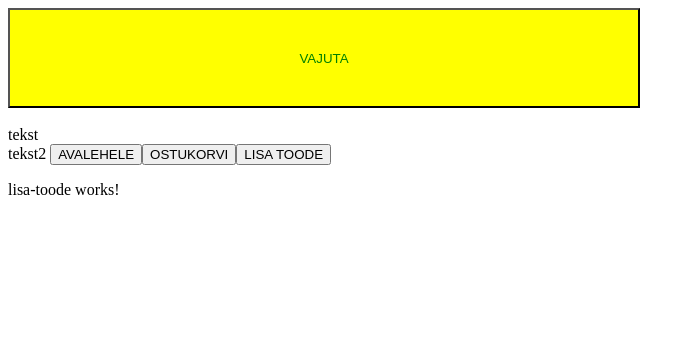
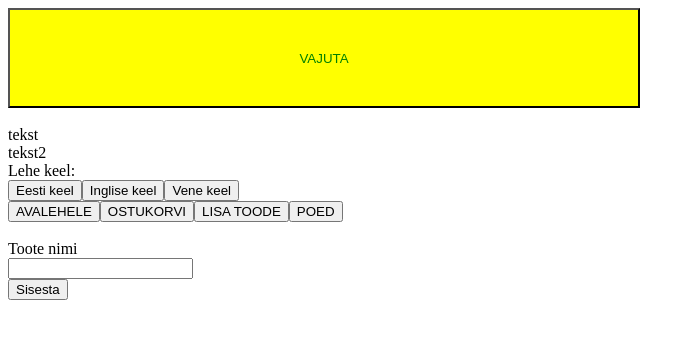
Before and after one commit to vahermihkel/Angular-06-2022, an Angular app in the folder veebipood/: page /lisa-toode in a window 1280 px wide. Shown: the top 338 px of the page, without its empty margins (0-695 px from the left). Built offline with nearby package versions, Linux system fonts and the light colour scheme.

Commit message:
funktsiooni taaskasutamine, ngFor, localStorage, [(ngModel)] (formsModule)

```diff
--- a/veebipood/src/app/app-routing.module.ts
+++ b/veebipood/src/app/app-routing.module.ts
@@ -1,15 +1,19 @@
 import { NgModule } from '@angular/core';
 import { RouterModule, Routes } from '@angular/router';
 import { AvalehtComponent } from './avaleht/avaleht.component';
+import { KodulehtComponent } from './koduleht/koduleht.component';
 import { LisaToodeComponent } from './lisa-toode/lisa-toode.component';
 import { OstukorvComponent } from './ostukorv/ostukorv.component';
+import { PoedComponent } from './poed/poed.component';
 
 const routes: Routes = [
   // localhost:4200/ --> avaleht/ avaleht.component.html
-  { path: "", component: AvalehtComponent },
+  { path: "", component: KodulehtComponent },
+  { path: "soendus", component: AvalehtComponent },
   // localhost:4200/ostukorv --> ostukorv/ ostukorv.component.html
   { path: "ostukorv", component: OstukorvComponent },
   { path: "lisa-toode", component: LisaToodeComponent },
+  { path: "poed", component: PoedComponent },
 ];
 
 @NgModule({
--- a/veebipood/src/app/app.component.html
+++ b/veebipood/src/app/app.component.html
@@ -5,9 +5,15 @@ tekst2
 <!-- ctrl + ä kommentaari jaoks -->
 <!-- routerLink="/" suunab meid localhost:4200/
                     https//www.delfi.ee/ -->
+<div>Lehe keel: {{programmiKeel}}</div>
+<button (click)="valiKeel('EE')">Eesti keel</button>
+<button (click)="valiKeel('EN')">Inglise keel</button>
+<button (click)="valiKeel('RU')">Vene keel</button>
+<br>
 <button routerLink="/">AVALEHELE</button>
 <!-- routerLink="/ostukorv" suunab meid localhost:4200/ostukorv
                     https//www.delfi.ee/ostukorv -->
 <button routerLink="/ostukorv">OSTUKORVI</button>
 <button routerLink="/lisa-toode">LISA TOODE</button>
+<button routerLink="/poed">POED</button>
 <router-outlet></router-outlet>
--- a/veebipood/src/app/app.component.ts
+++ b/veebipood/src/app/app.component.ts
@@ -7,4 +7,30 @@ import { Component } from '@angular/core';
 })
 export class AppComponent {
   title = 'veebipood';
+  programmiKeel = localStorage.getItem("keel");
+  // sõnaline (jutumärkides) --- string
+  // numbriline (ilma jutumärkideta numbritest koosnev) --- number
+  // kahendväärtus (true või false) --- boolean
+
+  valiKeel(uusKeel: string) {
+    localStorage.setItem("keel", uusKeel);
+    this.programmiKeel = uusKeel;
+  }
 }
+
+// 1. andmebaas - väline, internetist
+// 2. brauserisse - cookies, localStorage
+// 3. faili - excel, txt
+
+
+// valiKeelEN() {
+//   this.programmiKeel = "EN";
+// }
+
+// valiKeelRU() {
+//   this.programmiKeel = "RU";
+// }
+
+// valiKeelEE() {
+//   this.programmiKeel = "EE";
+// }
--- a/veebipood/src/app/app.module.ts
+++ b/veebipood/src/app/app.module.ts
@@ -6,17 +6,23 @@ import { AppComponent } from './app.component';
 import { AvalehtComponent } from './avaleht/avaleht.component';
 import { OstukorvComponent } from './ostukorv/ostukorv.component';
 import { LisaToodeComponent } from './lisa-toode/lisa-toode.component';
+import { PoedComponent } from './poed/poed.component';
+import { FormsModule } from '@angular/forms';
+import { KodulehtComponent } from './koduleht/koduleht.component';
 
 @NgModule({
   declarations: [
     AppComponent,
     AvalehtComponent,
     OstukorvComponent,
-    LisaToodeComponent
+    LisaToodeComponent,
+    PoedComponent,
+    KodulehtComponent
   ],
   imports: [
-    BrowserModule,
-    AppRoutingModule
+    BrowserModule, // ngIf, ngFor
+    AppRoutingModule, // routerLink, router-outlet
+    FormsModule
   ],
   providers: [],
   bootstrap: [AppComponent]
--- /dev/null
+++ b/veebipood/src/app/koduleht/koduleht.component.html
@@ -0,0 +1,5 @@
+<div>Viimati lisatud toode: {{ viimatiLisatudToode }}</div>
+
+<div *ngFor="let toode of tooted">
+  {{ toode }}
+</div>
--- /dev/null
+++ b/veebipood/src/app/koduleht/koduleht.component.ts
@@ -0,0 +1,21 @@
+import { Component, OnInit } from '@angular/core';
+
+@Component({
+  selector: 'app-koduleht',
+  templateUrl: './koduleht.component.html',
+  styleUrls: ['./koduleht.component.css']
+})
+export class KodulehtComponent implements OnInit {
+  viimatiLisatudToode = localStorage.getItem("toode");
+  tooted: any[] = [];
+
+  constructor() { }
+
+  ngOnInit(): void {
+    let lsTooted = localStorage.getItem("tooted");
+    if (lsTooted !== null) {
+      this.tooted = JSON.parse(lsTooted);
+    }
+  }
+
+}
--- a/veebipood/src/app/lisa-toode/lisa-toode.component.html
+++ b/veebipood/src/app/lisa-toode/lisa-toode.component.html
@@ -1 +1,4 @@
-<p>lisa-toode works!</p>
+<br> <br>
+<label>Toote nimi</label> <br>
+<input (keyup.enter)="sisestaToode()" [(ngModel)]="uusToode" type="text"> <br>
+<button (click)="sisestaToode()">Sisesta</button> <br>
--- a/veebipood/src/app/lisa-toode/lisa-toode.component.ts
+++ b/veebipood/src/app/lisa-toode/lisa-toode.component.ts
@@ -6,10 +6,31 @@ import { Component, OnInit } from '@angular/core';
   styleUrls: ['./lisa-toode.component.css']
 })
 export class LisaToodeComponent implements OnInit {
+  uusToode = "";
 
   constructor() { }
 
   ngOnInit(): void {
   }
 
+  sisestaToode() {
+    localStorage.setItem("toode", this.uusToode);
+
+    let lsTooted = localStorage.getItem("tooted");
+    let tooted = [];
+    if (lsTooted !== null) {
+      tooted = JSON.parse(lsTooted);
+    }
+    tooted.push(this.uusToode);
+    localStorage.setItem("tooted", JSON.stringify(tooted));
+  }
+
+  // 1. pean võtma localStorage-st tooted ---> localStorage.getItem
+  // 2. pean tegema uue tühja massiivi ---> let muutuja on ( = ) tühi massiiv ( [] )
+  // 3. KUI TOOTED ON OLEMAS, siis asendan selle tühja massiivi nende toodetega   ( if  )
+  // 4. pean võtma jutumärgid ära  ---> JSON.parse()
+  // 5. pean lisama uue toote juurde
+  // 6. pean panema jutumärgid tagasi
+  // 7. lisan localStorage-sse
+
 }
--- /dev/null
+++ b/veebipood/src/app/poed/poed.component.html
@@ -0,0 +1,13 @@
+<!-- <div (click)="v6taYhendust('514123123')">Kristiine keskus</div>
+<div (click)="v6taYhendust('513541312')">Helsinki keskus</div>
+<div (click)="v6taYhendust('5123123')">Sfawrda keskus</div>
+<div (click)="v6taYhendust('513213')">FFqeqas keskus</div>
+<div (click)="v6taYhendust('513125123')">Tweqeqwe keskus</div>
+<div (click)="v6taYhendust('561412312')">Tasku keskus</div>
+<div (click)="v6taYhendust('565131232')">Ülemiste keskus</div> -->
+
+<div *ngFor="let keskuseNimi of keskused">{{keskuseNimi}} keskus</div>
+
+<br><br>
+
+<div *ngIf="v2ljakuvatavKontakt !== ''">Nende kontakt on: {{ v2ljakuvatavKontakt }}</div>
--- /dev/null
+++ b/veebipood/src/app/poed/poed.component.ts
@@ -0,0 +1,21 @@
+import { Component, OnInit } from '@angular/core';
+
+@Component({
+  selector: 'app-poed',
+  templateUrl: './poed.component.html',
+  styleUrls: ['./poed.component.css']
+})
+export class PoedComponent implements OnInit {
+  v2ljakuvatavKontakt = "";
+  keskused = ['Kristiine', 'Helsinki', 'Sfawrda'];
+
+  constructor() { }
+
+  ngOnInit(): void {
+  }
+
+  v6taYhendust(telefoniNumber: string) {
+    this.v2ljakuvatavKontakt = telefoniNumber;
+  }
+
+}
```
Also changed, not shown: veebipood/src/app/koduleht/koduleht.component.css (added), veebipood/src/app/poed/poed.component.css (added), 2 other files (tests, documents, lock files or other folders).
